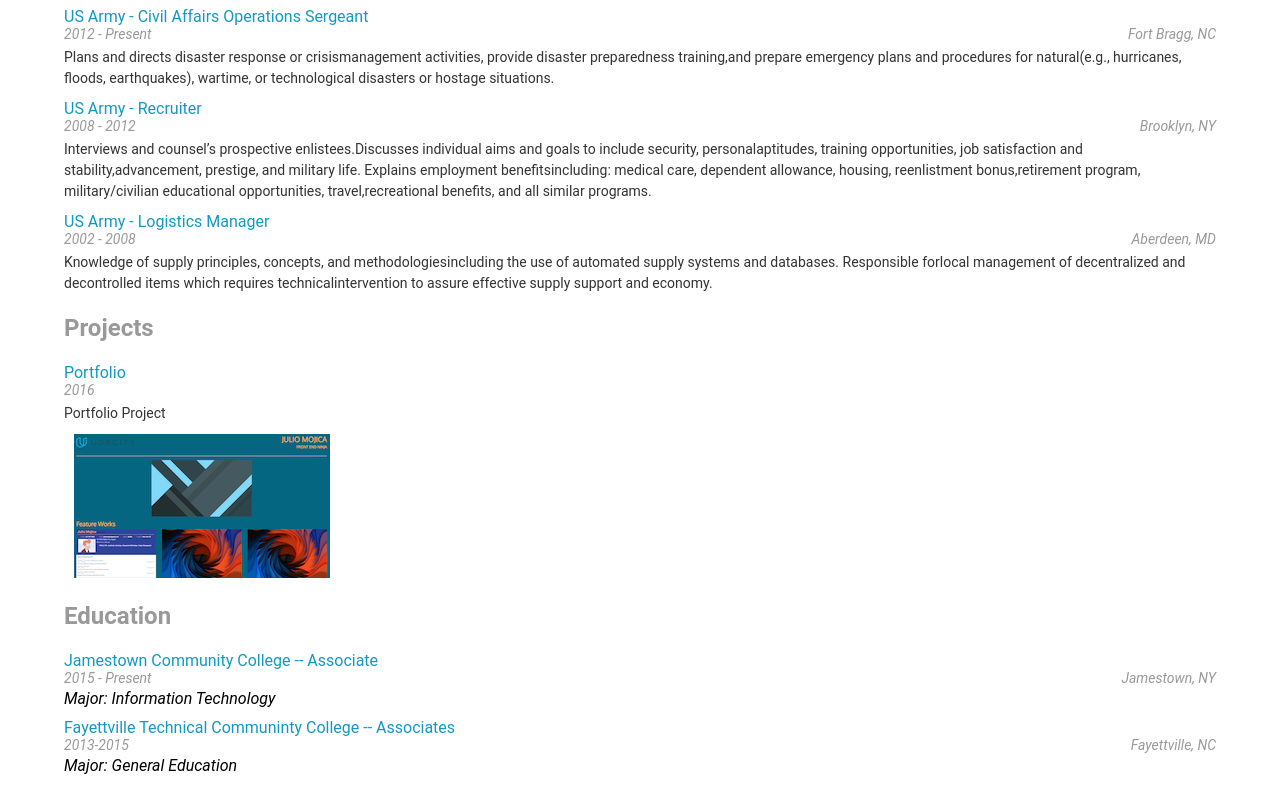
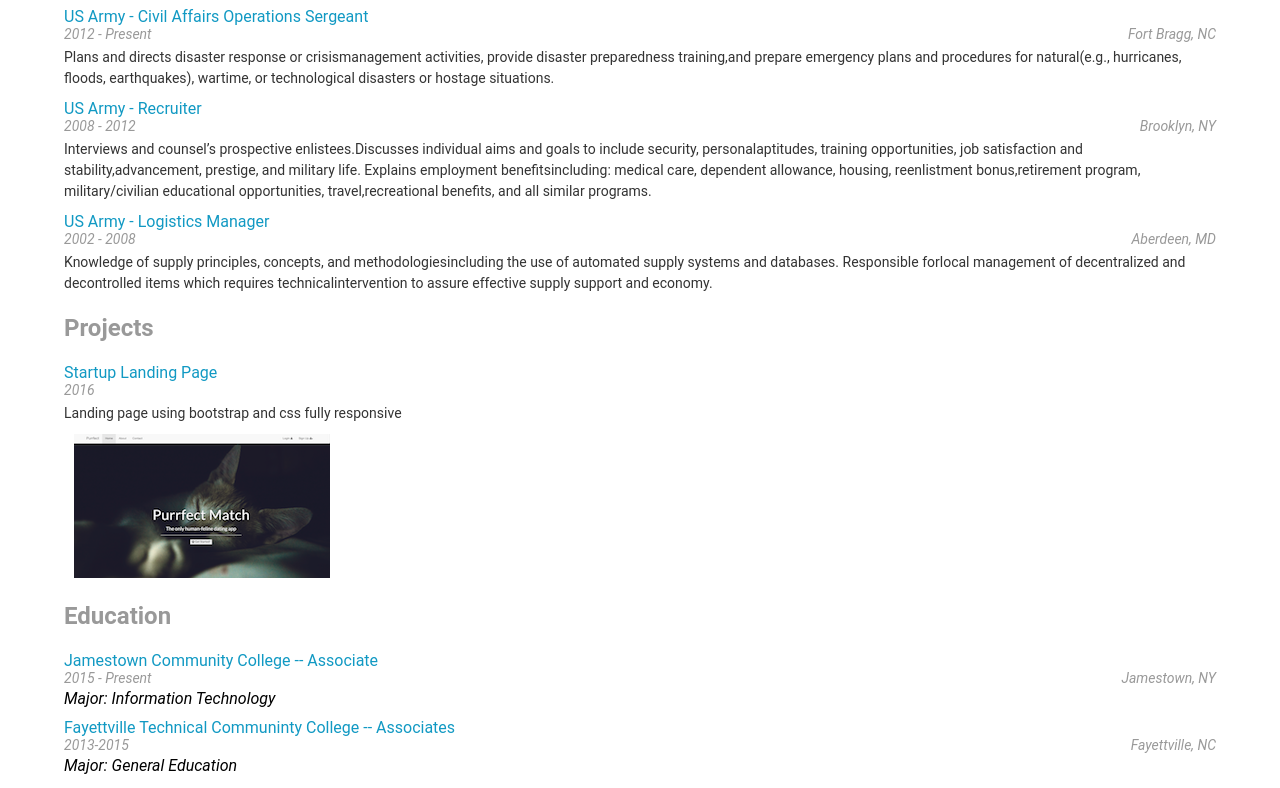
Before and after one commit to J8298c/Resume, a plain HTML site: page index.html in a window 1280 px wide. Shown: the part 423-1211 px from the top of the page. Drawn offline with Linux system fonts and the light colour scheme; some packages are replaced by stand-ins of ours.

Commit message:
replaced project and re added api key for maps

```diff
--- a/index.html
+++ b/index.html
@@ -20,7 +20,7 @@ need to load. You'll see a lot of <link>s to CSS files for styles and
     <title>Resume</title>
     <!-- Load the page styles. -->
     <link href="css/style.css" rel="stylesheet">
-    <script src="http://maps.googleapis.com/maps/api/js?libraries=places&key=AIzaSyAJ3W1NPG_he9MGRceciaLPEppPrftclfg"></script>
+    <script src="http://maps.googleapis.com/maps/api/js?libraries=places&key=AIzaSyATA2eE0fKqYQEGQh4Nf7nT2qX-cck-1z0"></script>
     <!--
   jQuery is a common JavaScript library for reading and making changes to the
   Document Object Model (DOM). The DOM is a tree that contains information
--- a/js/helper.js
+++ b/js/helper.js
@@ -30,7 +30,7 @@ var HTMLskillsStart = '<h3 id="skills-h3">Skills at a Glance:</h3><ul id="skills
 var HTMLskills = '<li class="flex-item"><span class="white-text">%data%</span></li>';
 
 var HTMLworkStart = '<div class="work-entry"></div>';
-var HTMLworkEmployer = '<a href="https://en.wikipedia.org/wiki/96th_Civil_Affairs_Battalion">%data%';
+var HTMLworkEmployer = '<a href="https://en.wikipedia.org/wiki/96th_Civil_Affairs_Battalion[0]">%data%';
 var HTMLworkTitle = ' - %data%</a>';
 var HTMLworkDates = '<div class="date-text">%data%</div>';
 var HTMLworkLocation = '<div class="location-text">%data%</div>';
--- a/js/resumeBuilder.js
+++ b/js/resumeBuilder.js
@@ -96,10 +96,10 @@ work.display();
 
 var projects = {
     "projects": [{
-        "title": "Portfolio",
-        "dates": "2016",
-        "description": "Portfolio Project",
-        "images": ["images/portfolio.png"]
+      "title": "Startup Landing Page",
+      "dates": "2016",
+      "description": "Landing page using bootstrap and css fully responsive",
+      "images": ["images/landingpage.png"]
     }]
 };
 
```
Also changed, not shown: images/landingpage.png (added).
